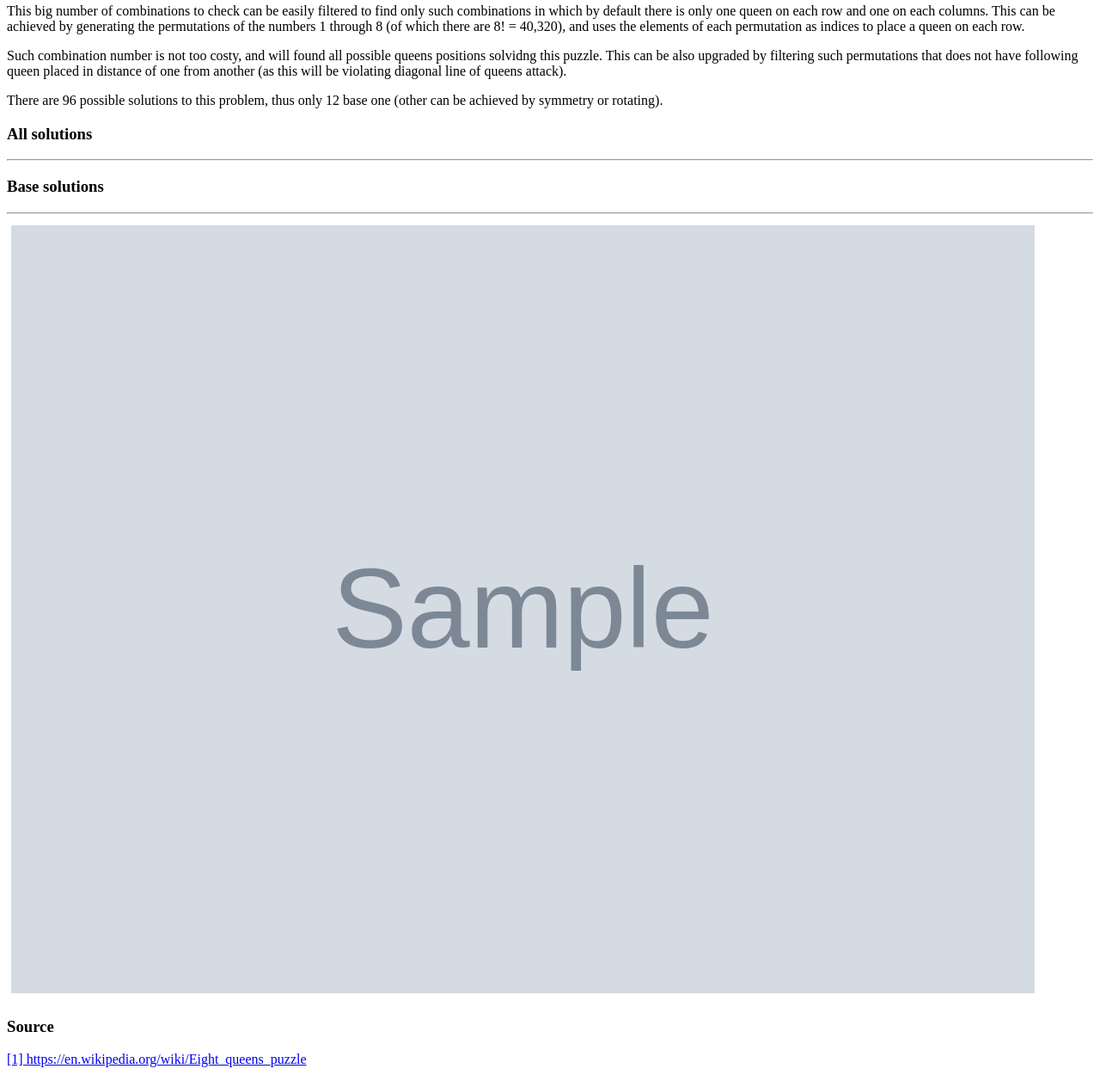
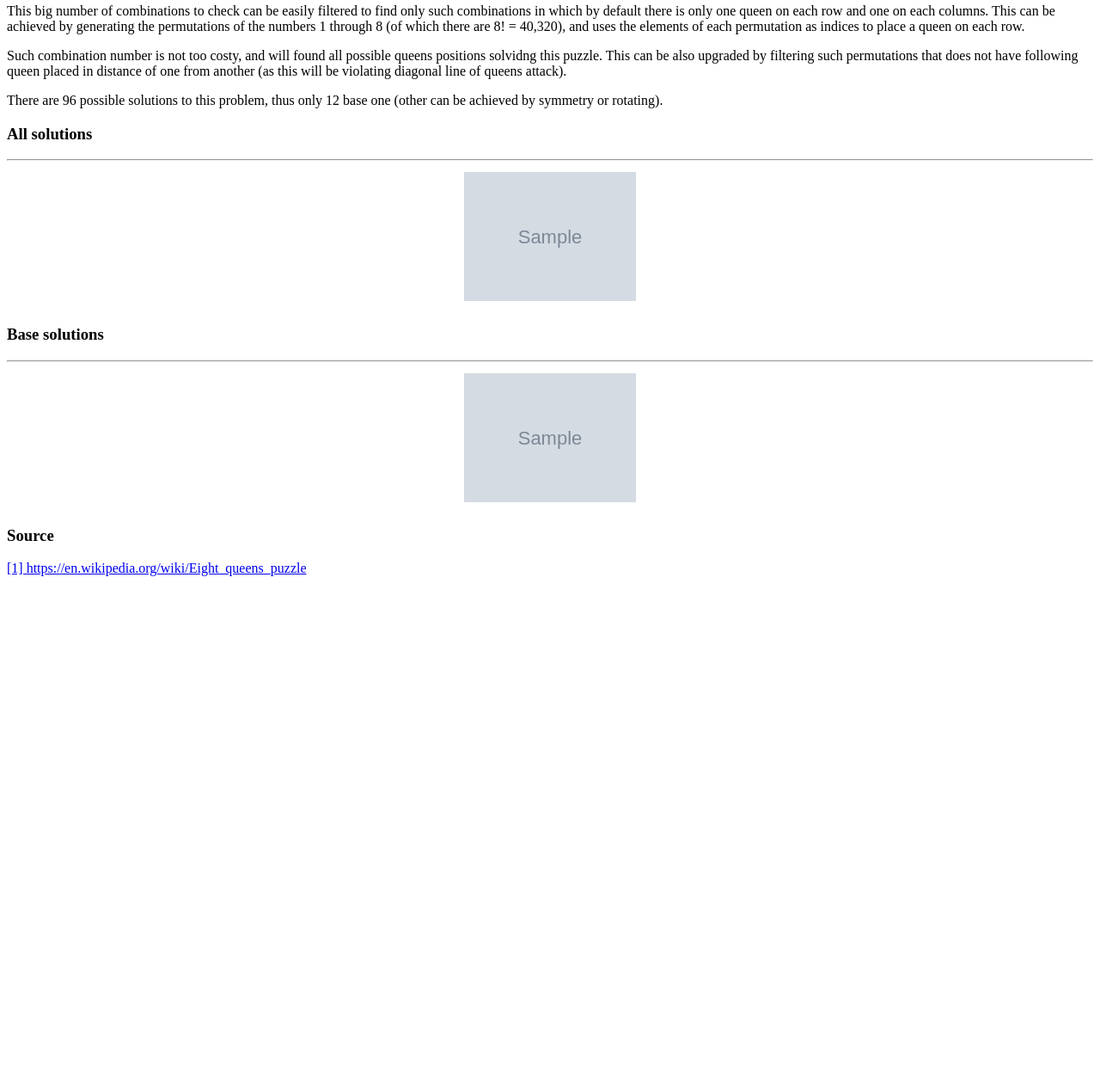
Before and after one commit to lukaszszymankiewicz/8qp, a Flask app: template app/templates/index.html in a window 1280 px wide. Shown: the part 398-1655 px from the top of the page at 86% size. After the commit the page ends 1068 px from the top, so only its background shows below. Run offline with Flask 2, Linux system fonts and the light colour scheme; the template is opened without the code that fills it: most values are stand-ins (such as "Sample title", 1, 10 or a date in 2020); grey boxes marked "Sample" are stand-in pictures; parts of the project's set-up code (start-up, migrations or seed data) failed here and were passed over.

Commit message:
code refined

```diff
--- a/app/app.py
+++ b/app/app.py
@@ -15,12 +15,11 @@ delete_all_images()
 def index():
     delete_all_images()
     all_solutions = find_all_solutions()
-    filtered_solutions = filter_redundant_solutions(all_solutions)
-
     for solution in all_solutions:
         filename = "".join(str(n) for n in solution)
         draw_solution(solution=solution, path="app/static/solutions/all/" + filename + ".png")
 
+    filtered_solutions = filter_redundant_solutions(all_solutions)
     for solution in filtered_solutions:
         filename = "".join(str(n) for n in solution)
         draw_solution(solution=solution, path="app/static/solutions/base/" + filename + ".png")
--- a/app/src/constants.py
+++ b/app/src/constants.py
@@ -3,4 +3,5 @@ SIZE_RANGE = range(8)
 
 GREY_COLOR = 120
 WHITE_COLOR = 255
+BLACK_COLOR = 0
 BG_COLOR = 85
--- a/app/src/draw.py
+++ b/app/src/draw.py
@@ -1,7 +1,7 @@
 import numpy as np
 import png
 
-from .constants import BG_COLOR, GREY_COLOR, WHITE_COLOR
+from .constants import BG_COLOR, BLACK_COLOR, GREY_COLOR, WHITE_COLOR
 
 
 def draw_solution(solution: list, path: str) -> None:
@@ -16,6 +16,9 @@ def draw_solution(solution: list, path: str) -> None:
 
     for row, col in enumerate(solution):
         board = _place_queen_on_board(row, col, board, queen)
+
+    # this will give image nice black border around it
+    board = np.pad(board, pad_width=3, mode="constant", constant_values=BLACK_COLOR)
 
     png.from_array(board, mode="L").save(path)
 
--- a/app/static/index.css
+++ b/app/static/index.css
@@ -1,10 +1,11 @@
 img {
-  width: 100%;
+  max-width: 200px;
 }
 
 .img-grid {
   width: 95%;
   display: flex;
+  align-self: center;
 }
 
 .img-wrapper {
--- a/app/templates/index.html
+++ b/app/templates/index.html
@@ -58,16 +58,31 @@
     <h3> All solutions </h3>
     <hr>
 
-    <h3> Base solutions </h3>
-    <hr>
-
-    <div class='img-grid'>
-        {% for image in base_solutions_imgs %}
+    {% for images_batch in all_solutions_imgs|batch(6) %}
+    <center>
+      <div class='img-grid'>
+        {% for image in images_batch %}
           <div class='img-wrapper'>
             <img src = {{ image[4:] }}></img>
           </div>
         {% endfor %}
-    </div>
+      </div>
+    </center>
+    {% endfor %}
+    <h3> Base solutions </h3>
+    <hr>
+
+    {% for images_batch in base_solutions_imgs|batch(6) %}
+    <center>
+      <div class='img-grid'>
+        {% for image in images_batch %}
+          <div class='img-wrapper'>
+            <img src = {{ image[4:] }}></img>
+          </div>
+        {% endfor %}
+      </div>
+    </center>
+    {% endfor %}
 
     <h3> Source </h3>
     <p>
```
